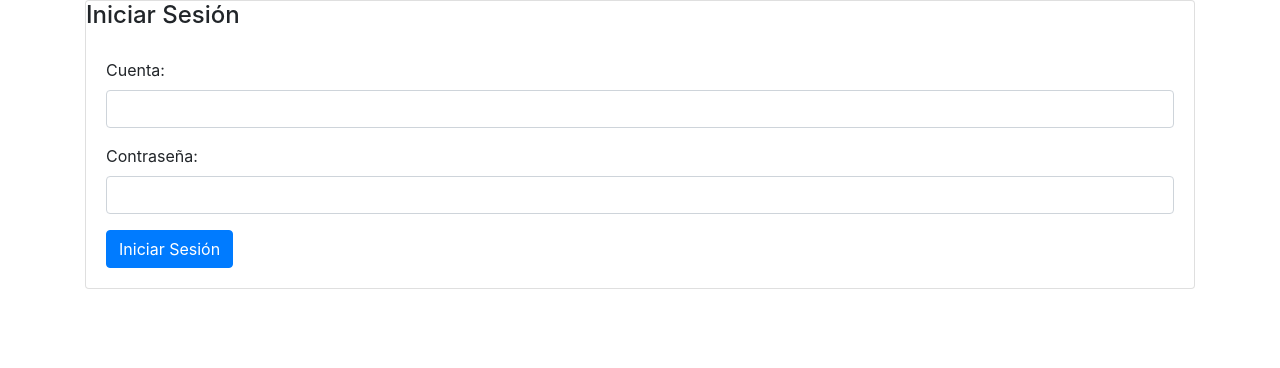
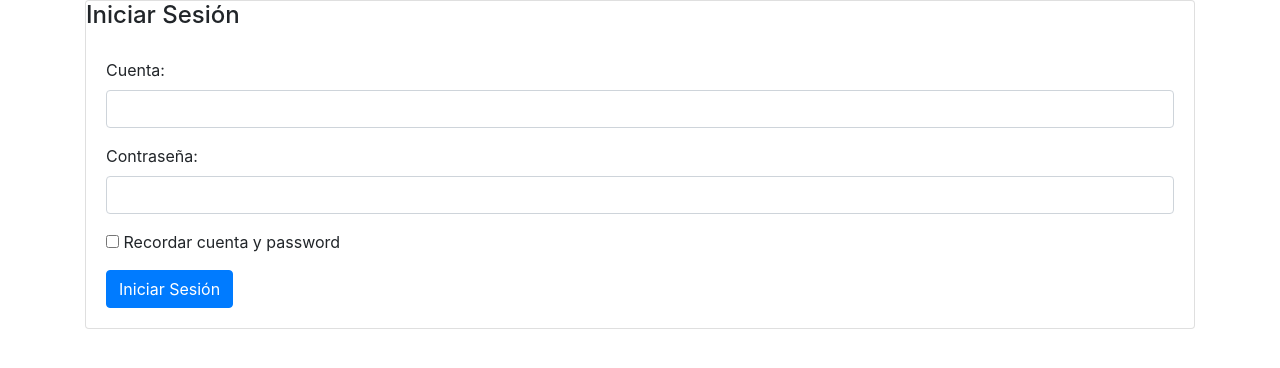
Before and after one commit to NotLuffyJustPeter/proyfinal, a PHP site: page /login.php in a window 1280 px wide. Shown: the top 368 px of the page. Run offline with PHP 8.4, Linux system fonts and the light colour scheme.

Commit message:
Update login.php
Se agrego el uso de las cookies

```diff
--- a/login.php
+++ b/login.php
@@ -16,11 +16,14 @@
                 <form id="loginForm" action="login.php" method="post">
                     <div class="form-group">
                         <label for="cuenta">Cuenta:</label>
-                        <input type="text" class="form-control" id="cuenta" name="cuenta" required>
+                        <input type="text" class="form-control" id="cuenta" name="cuenta" value="<?php if(isset($_COOKIE["cuenta"])) {echo $_COOKIE["cuenta"]; } ?>" required>
                     </div>
                     <div class="form-group">
                         <label for="password">Contraseña:</label>
-                        <input type="password" class="form-control" id="password" name="password" required>
+                        <input type="password" class="form-control" id="password" name="password" value="<?php if(isset($_COOKIE["password"])) {echo $_COOKIE["password"]; } ?>" required>
+                    </div>
+                    <div class="form-group">
+                        <p><input type="checkbox" name="remember"> Recordar cuenta y password
                     </div>
                     <button type="submit" class="btn btn-primary">Iniciar Sesión</button>
                 </form>
@@ -58,6 +61,16 @@ if ($_SERVER["REQUEST_METHOD"] == "POST") {
         echo "Credenciales incorrectas. Por favor, inténtalo de nuevo.";
     }
 
+    if(!empty($_POST["remember"])){
+        setcookie("cuenta",$_POST["cuenta"],time()+3600);
+        setcookie("password",$_POST["password"],time()+3600);
+        echo "Cookies Set Successfuly";
+    }else{
+        setcookie("cuenta","");
+        setcookie("password","");
+        echo "Cookies Not Set";
+    }
+
     $conn->close();
 }
 ?>
```
